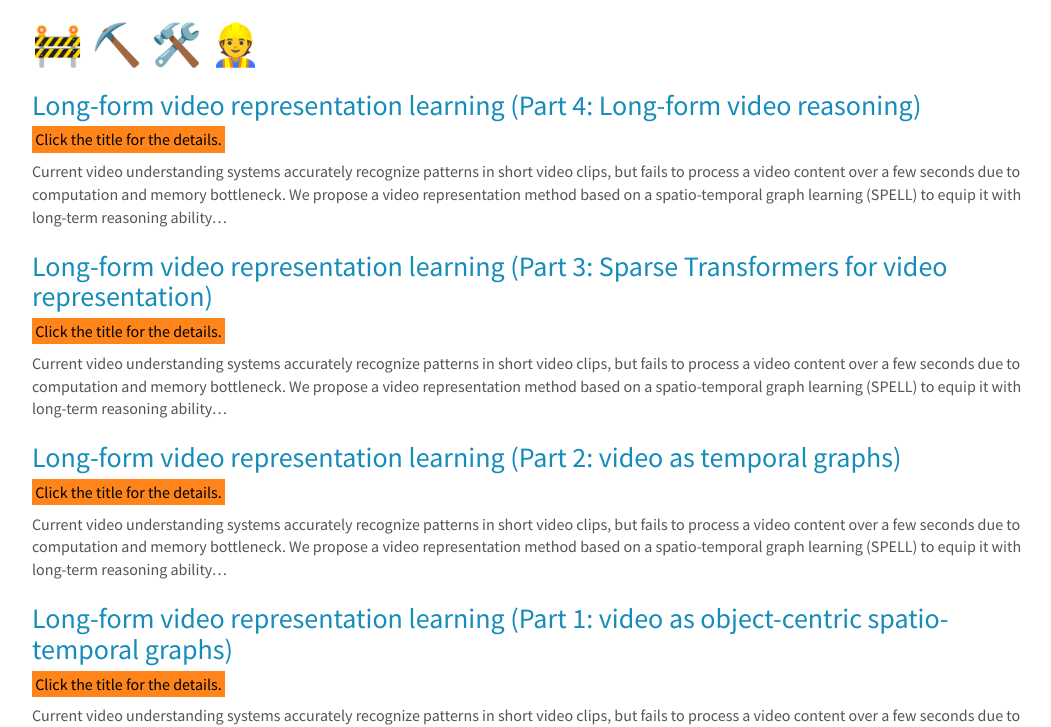
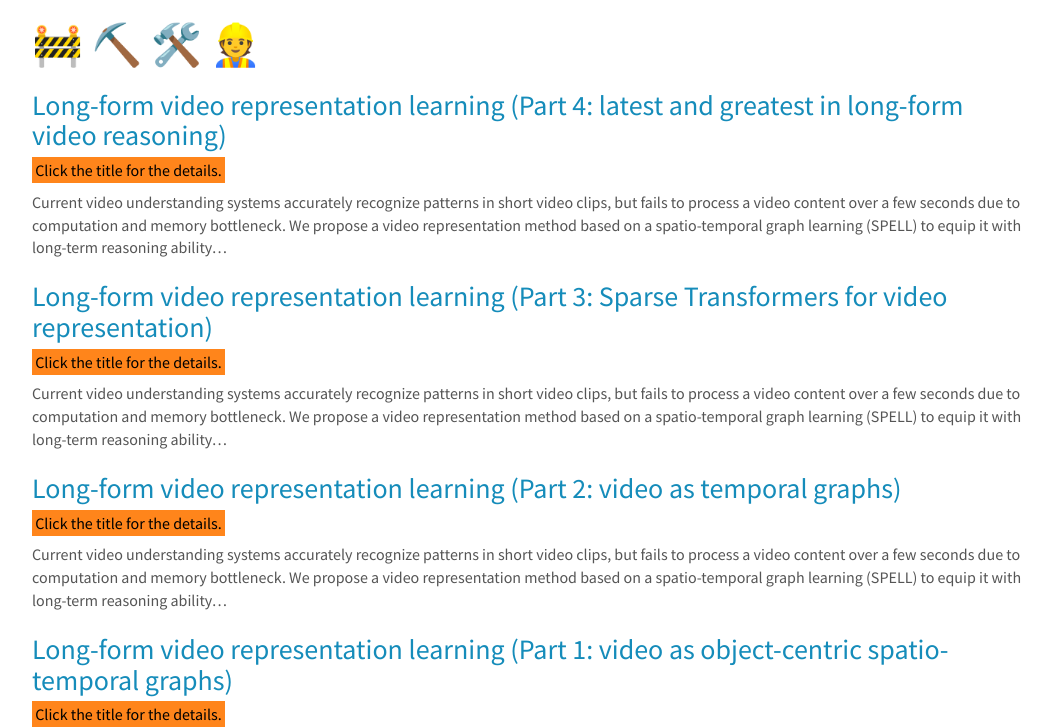
Before and after one commit to intelailabpage/intelailabpage.github.io, a Jekyll site: the page built from _pages/allblogs.md, in a window 1280 px wide and 900 px high, scrolled down 437 px, cut to the strip 173-900 px from the top of the window. Shown: the whole strip, without its empty margins (108-1159 px from the left). Built offline with Jekyll 4.4.1, drawn with Linux system fonts in a browser that asks for light colours; nearby versions of some CDN libraries; comment, search, counter and statistics services are not loaded.

Commit message:
Update 2024-04-16-longformvideoseries-part4.md

```diff
--- a/_posts/2024-04-16-longformvideoseries-part4.md
+++ b/_posts/2024-04-16-longformvideoseries-part4.md
@@ -1,6 +1,6 @@
 ---
 layout: post
-title: "Long-form video representation learning (Part 4: Long-form video reasoning)"
+title: "Long-form video representation learning (Part 4: latest and greatest in long-form video reasoning)"
 date: 2024-04-16
 permalink: /2024/04/16/longformvideoseries-part4.html
 author: <a href="https://subarnatripathi.github.io/"> Subarna Tripathi </a>
```
